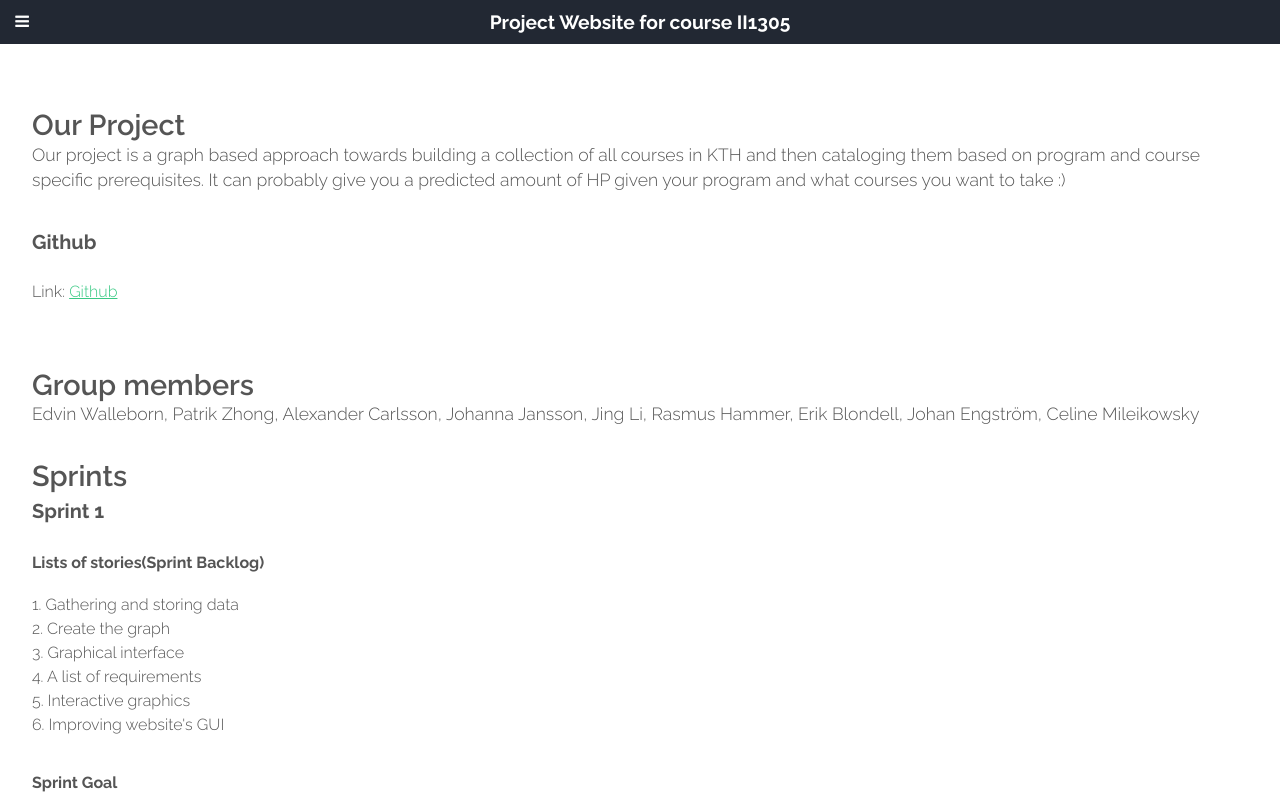
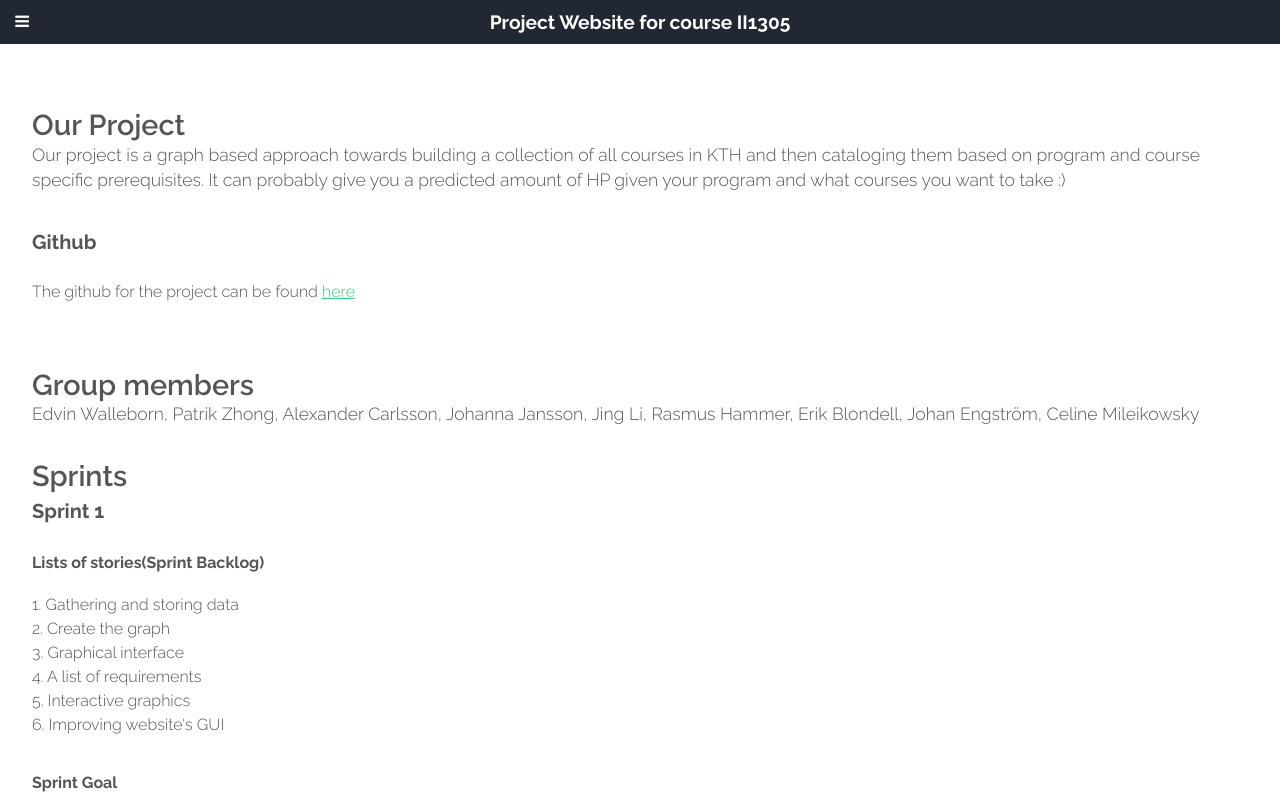
Before and after one commit to PegasusKTH/pegasus-projectpage.github.io, a plain HTML site: page index.html in a window 1280 px wide. Shown: the top 800 px of the page. Drawn offline with Linux system fonts and the light colour scheme.

Commit message:
Update index.html

```diff
--- a/index.html
+++ b/index.html
@@ -68,8 +68,8 @@
 							<h3>Github</h3>
 
 							<script>
-							var txt = "Github";
-							document.write("<p>Link: " + txt.link("https://github.com/PegasusKTH/PegasusKTH.github.io/tree/Development") + "</p>");
+							var txt = "here";
+							document.write("<p>The github for the project can be found " + txt.link("https://github.com/PegasusKTH/PegasusKTH.github.io/tree/Development") + "</p>");
 							</script>
 
 						</header>
```
